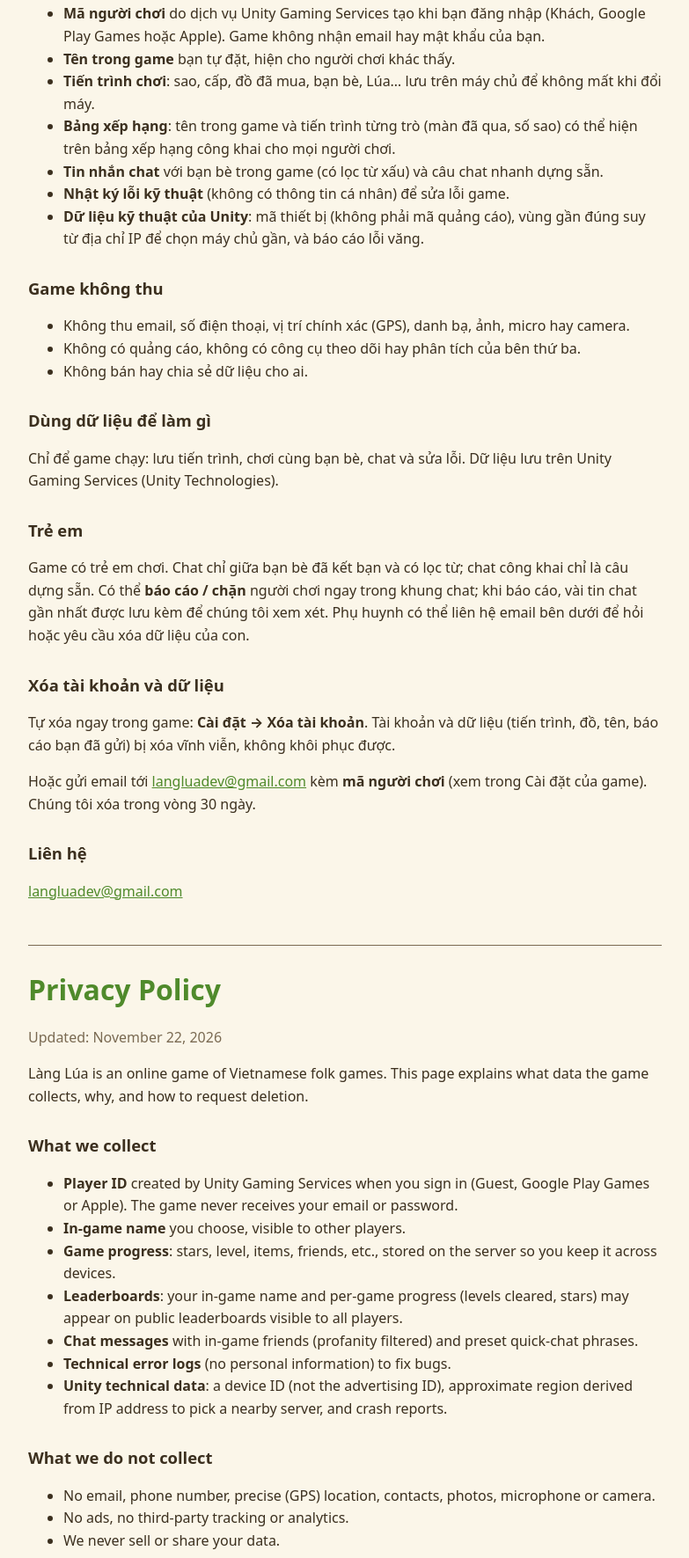
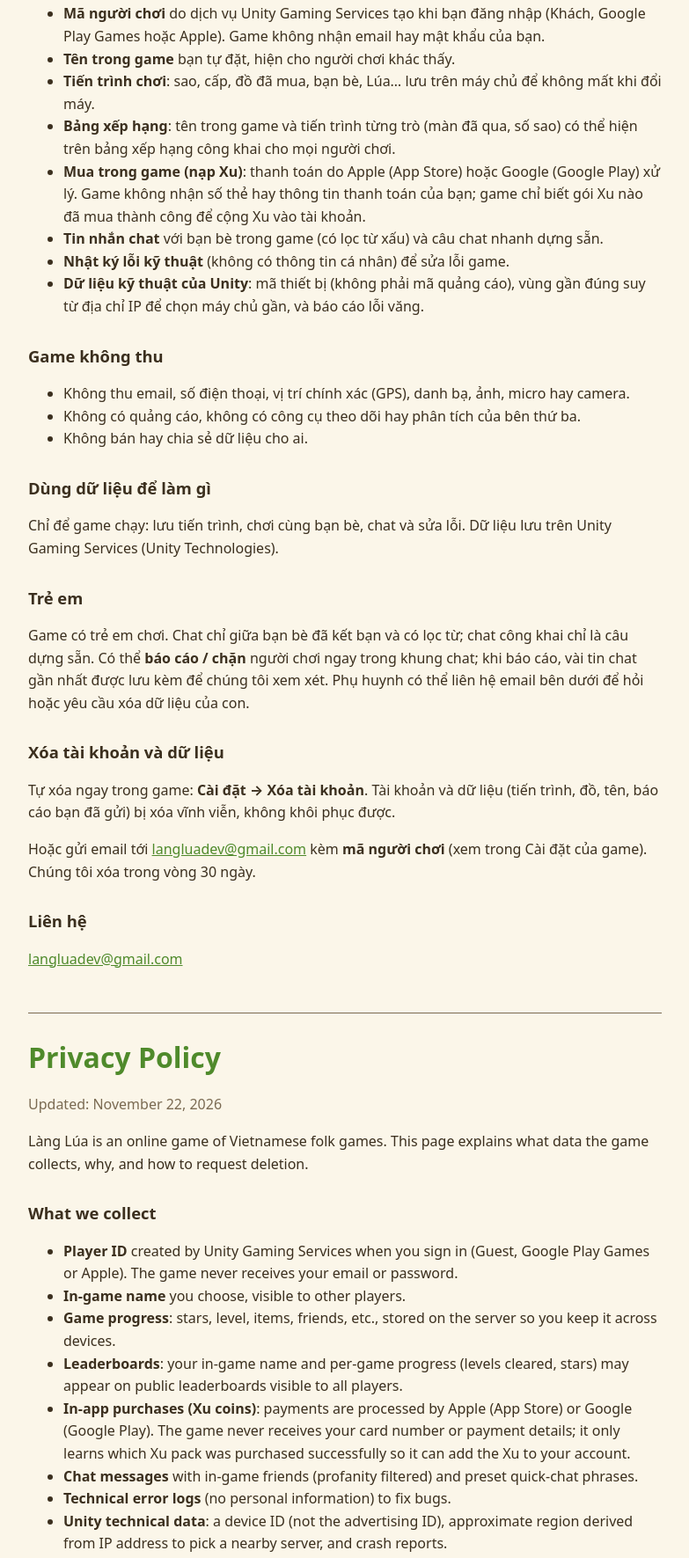
Before and after one commit to duyvanda/langlua, a plain HTML site: page privacy.html in a window 1280 px wide. Shown: the part 315-2086 px from the top of the page at 88% size, without its empty margins (248-1031 px from the left). Drawn offline with Linux system fonts and the light colour scheme.

Commit message:
Chính sách: mua trong game do Apple / Google xử lý, game không nhận thông tin thanh toán

```diff
--- a/privacy.html
+++ b/privacy.html
@@ -23,6 +23,7 @@
 <li><b>Tên trong game</b> bạn tự đặt, hiện cho người chơi khác thấy.</li>
 <li><b>Tiến trình chơi</b>: sao, cấp, đồ đã mua, bạn bè, Lúa… lưu trên máy chủ để không mất khi đổi máy.</li>
 <li><b>Bảng xếp hạng</b>: tên trong game và tiến trình từng trò (màn đã qua, số sao) có thể hiện trên bảng xếp hạng công khai cho mọi người chơi.</li>
+<li><b>Mua trong game (nạp Xu)</b>: thanh toán do Apple (App Store) hoặc Google (Google Play) xử lý. Game không nhận số thẻ hay thông tin thanh toán của bạn; game chỉ biết gói Xu nào đã mua thành công để cộng Xu vào tài khoản.</li>
 <li><b>Tin nhắn chat</b> với bạn bè trong game (có lọc từ xấu) và câu chat nhanh dựng sẵn.</li>
 <li><b>Nhật ký lỗi kỹ thuật</b> (không có thông tin cá nhân) để sửa lỗi game.</li>
 <li><b>Dữ liệu kỹ thuật của Unity</b>: mã thiết bị (không phải mã quảng cáo), vùng gần đúng suy từ địa chỉ IP để chọn máy chủ gần, và báo cáo lỗi văng.</li>
@@ -61,6 +62,7 @@
 <li><b>In-game name</b> you choose, visible to other players.</li>
 <li><b>Game progress</b>: stars, level, items, friends, etc., stored on the server so you keep it across devices.</li>
 <li><b>Leaderboards</b>: your in-game name and per-game progress (levels cleared, stars) may appear on public leaderboards visible to all players.</li>
+<li><b>In-app purchases (Xu coins)</b>: payments are processed by Apple (App Store) or Google (Google Play). The game never receives your card number or payment details; it only learns which Xu pack was purchased successfully so it can add the Xu to your account.</li>
 <li><b>Chat messages</b> with in-game friends (profanity filtered) and preset quick-chat phrases.</li>
 <li><b>Technical error logs</b> (no personal information) to fix bugs.</li>
 <li><b>Unity technical data</b>: a device ID (not the advertising ID), approximate region derived from IP address to pick a nearby server, and crash reports.</li>
```
